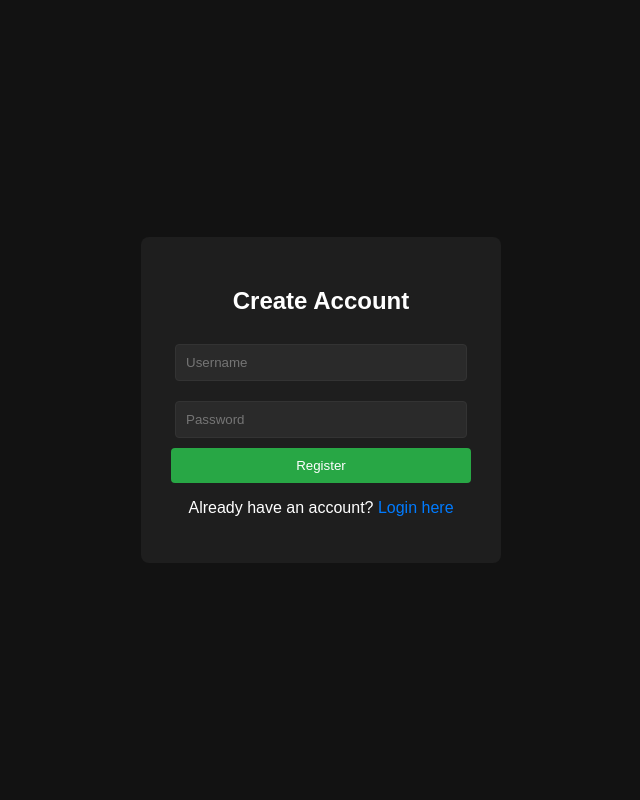
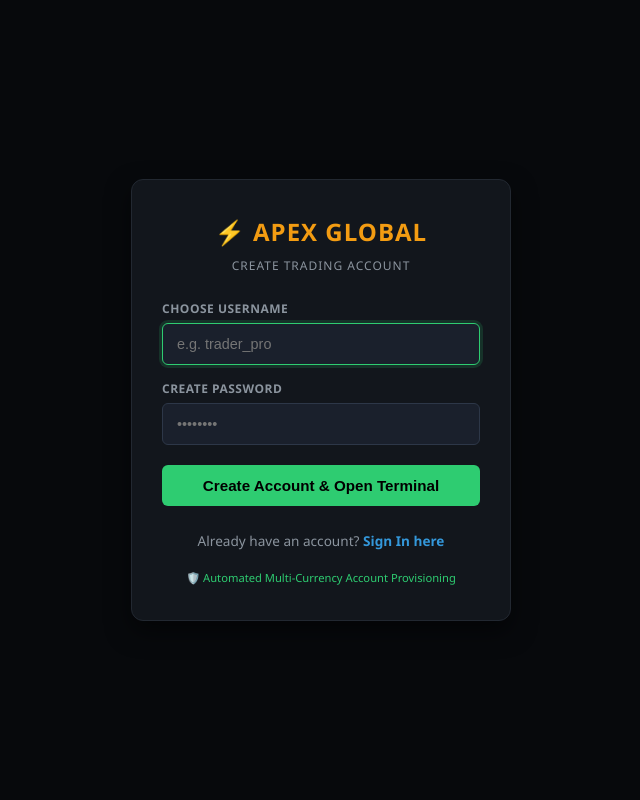
Before and after one commit to godmindbrave-alt/Apex-Capital, a Flask app: page /register in a window 1280 px wide. Shown: the whole page, without its empty margins (319-959 px from the left). Run offline with Flask 3, Linux system fonts and the light colour scheme.

Commit message:
Redesign registration page with updated styles
Updated the registration page with a new design and improved styles.

```diff
--- a/templates/register.html
+++ b/templates/register.html
@@ -2,19 +2,176 @@
 <html lang="en">
 <head>
     <meta charset="UTF-8">
-    <title>Apex Capital - Register</title>
+    <meta name="viewport" content="width=device-width, initial-scale=1.0">
+    <title>Apex Global Terminal - Register</title>
     <style>
-        body { font-family: Arial, sans-serif; background-color: #121212; color: white; display: flex; justify-content: center; align-items: center; height: 100vh; margin: 0; }
-        .card { background: #1e1e1e; padding: 30px; border-radius: 8px; width: 300px; text-align: center; }
-        input { width: 90%; padding: 10px; margin: 10px 0; border-radius: 4px; border: 1px solid #333; background: #2a2a2a; color: white; }
-        button { width: 100%; padding: 10px; background: #28a745; border: none; color: white; border-radius: 4px; cursor: pointer; }
-        a { color: #007bff; text-decoration: none; }
-        .flash { color: #ff6b6b; margin-bottom: 10px; }
+        :root {
+            --bg-base: #07090c;
+            --bg-panel: #12161c;
+            --border-line: #222831;
+            --text-color: #f1f3f5;
+            --text-muted: #8b949e;
+            --accent-gold: #f39c12;
+            --accent-green: #2ecc71;
+            --accent-blue: #3498db;
+            --accent-red: #e74c3c;
+        }
+
+        * {
+            box-sizing: border-box;
+            margin: 0;
+            padding: 0;
+        }
+
+        body {
+            font-family: 'Segoe UI', Roboto, Helvetica, sans-serif;
+            background-color: var(--bg-base);
+            color: var(--text-color);
+            display: flex;
+            justify-content: center;
+            align-items: center;
+            min-height: 100vh;
+            padding: 20px;
+        }
+
+        .register-card {
+            background: var(--bg-panel);
+            padding: 35px 30px;
+            border-radius: 12px;
+            width: 100%;
+            max-width: 380px;
+            border: 1px solid var(--border-line);
+            box-shadow: 0 10px 25px rgba(0, 0, 0, 0.5);
+        }
+
+        .brand-header {
+            text-align: center;
+            margin-bottom: 25px;
+        }
+
+        .brand-logo {
+            font-size: 1.5em;
+            font-weight: bold;
+            color: var(--accent-gold);
+            letter-spacing: 1px;
+            margin-bottom: 5px;
+            display: block;
+        }
+
+        .brand-sub {
+            font-size: 0.75em;
+            color: var(--text-muted);
+            text-transform: uppercase;
+            letter-spacing: 1px;
+        }
+
+        .flash {
+            background: rgba(231, 76, 60, 0.15);
+            color: var(--accent-red);
+            padding: 10px 14px;
+            border-radius: 6px;
+            border-left: 4px solid var(--accent-red);
+            margin-bottom: 20px;
+            font-size: 0.85em;
+            text-align: left;
+        }
+
+        form {
+            display: flex;
+            flex-direction: column;
+            gap: 15px;
+        }
+
+        .input-group {
+            display: flex;
+            flex-direction: column;
+            gap: 6px;
+            text-align: left;
+        }
+
+        label {
+            color: var(--text-muted);
+            font-size: 0.75em;
+            font-weight: 600;
+            text-transform: uppercase;
+            letter-spacing: 0.5px;
+        }
+
+        input {
+            width: 100%;
+            padding: 12px 14px;
+            background: #1a202c;
+            border: 1px solid #2d3748;
+            color: white;
+            border-radius: 6px;
+            font-size: 0.9em;
+            transition: border-color 0.2s, box-shadow 0.2s;
+        }
+
+        input:focus {
+            outline: none;
+            border-color: var(--accent-green);
+            box-shadow: 0 0 0 3px rgba(46, 204, 113, 0.15);
+        }
+
+        .btn-submit {
+            width: 100%;
+            padding: 12px;
+            background: var(--accent-green);
+            color: #000;
+            font-size: 0.95em;
+            font-weight: bold;
+            border: none;
+            border-radius: 6px;
+            cursor: pointer;
+            margin-top: 5px;
+            transition: opacity 0.2s, transform 0.1s;
+        }
+
+        .btn-submit:hover {
+            opacity: 0.9;
+            transform: translateY(-1px);
+        }
+
+        .btn-submit:active {
+            transform: translateY(0);
+        }
+
+        .card-footer {
+            margin-top: 25px;
+            text-align: center;
+            font-size: 0.85em;
+            color: var(--text-muted);
+        }
+
+        .card-footer a {
+            color: var(--accent-blue);
+            text-decoration: none;
+            font-weight: 600;
+        }
+
+        .card-footer a:hover {
+            text-decoration: underline;
+        }
+
+        .security-badge {
+            margin-top: 20px;
+            display: flex;
+            align-items: center;
+            justify-content: center;
+            gap: 6px;
+            font-size: 0.7em;
+            color: var(--accent-green);
+        }
     </style>
 </head>
 <body>
-    <div class="card">
-        <h2>Create Account</h2>
+    <div class="register-card">
+        <div class="brand-header">
+            <span class="brand-logo">⚡ APEX GLOBAL</span>
+            <span class="brand-sub">Create Trading Account</span>
+        </div>
+
         {% with messages = get_flashed_messages() %}
             {% if messages %}
                 {% for message in messages %}
@@ -22,12 +179,28 @@
                 {% endfor %}
             {% endif %}
         {% endwith %}
+
         <form method="POST" action="{{ url_for('register') }}">
-            <input type="text" name="username" placeholder="Username" required><br>
-            <input type="password" name="password" placeholder="Password" required><br>
-            <button type="submit">Register</button>
+            <div class="input-group">
+                <label>Choose Username</label>
+                <input type="text" name="username" placeholder="e.g. trader_pro" required autofocus>
+            </div>
+
+            <div class="input-group">
+                <label>Create Password</label>
+                <input type="password" name="password" placeholder="••••••••" required>
+            </div>
+
+            <button type="submit" class="btn-submit">Create Account & Open Terminal</button>
         </form>
-        <p>Already have an account? <a href="{{ url_for('login') }}">Login here</a></p>
+
+        <div class="card-footer">
+            <p>Already have an account? <a href="{{ url_for('login') }}">Sign In here</a></p>
+        </div>
+
+        <div class="security-badge">
+            <span>🛡️ Automated Multi-Currency Account Provisioning</span>
+        </div>
     </div>
 </body>
 </html>
```
